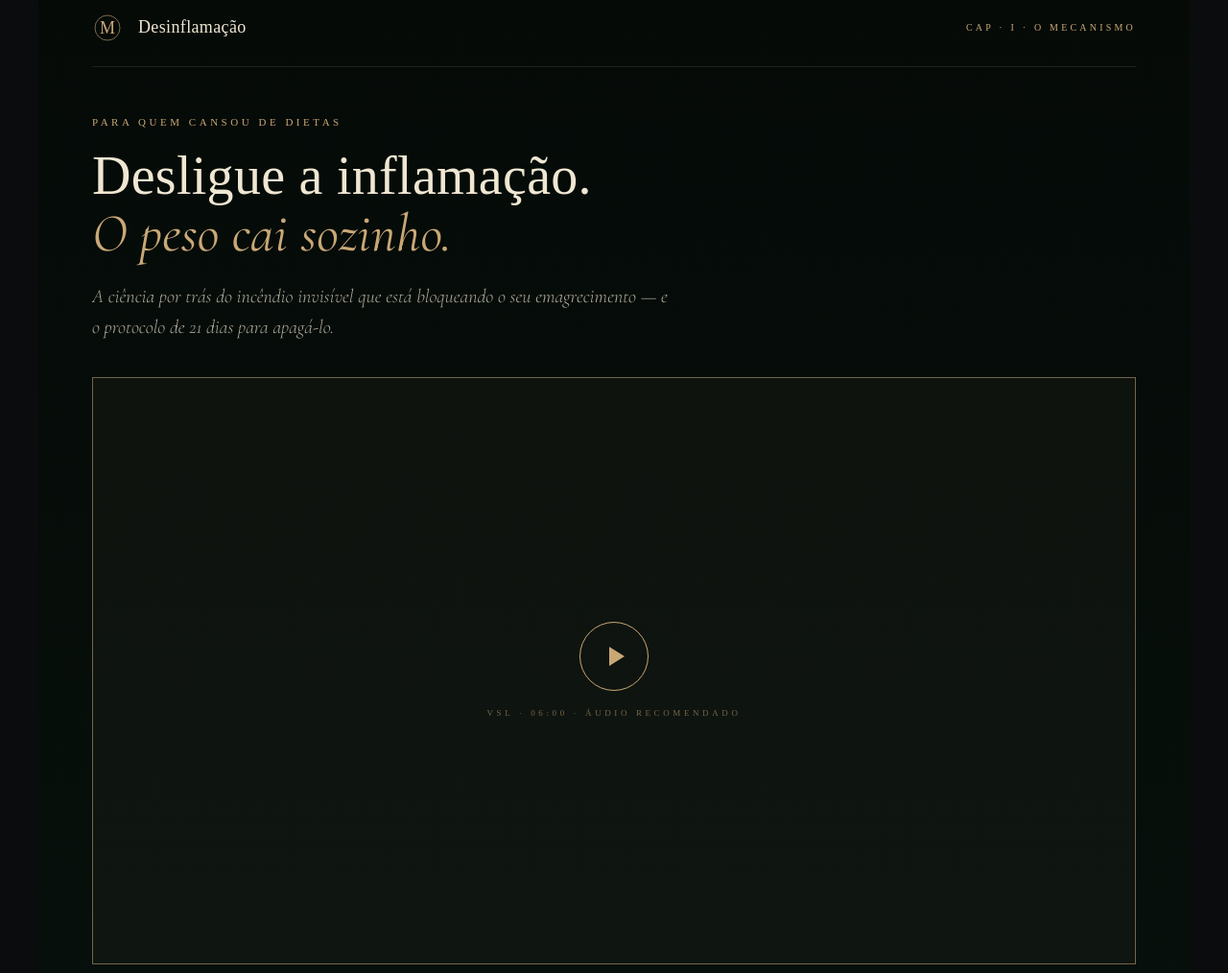
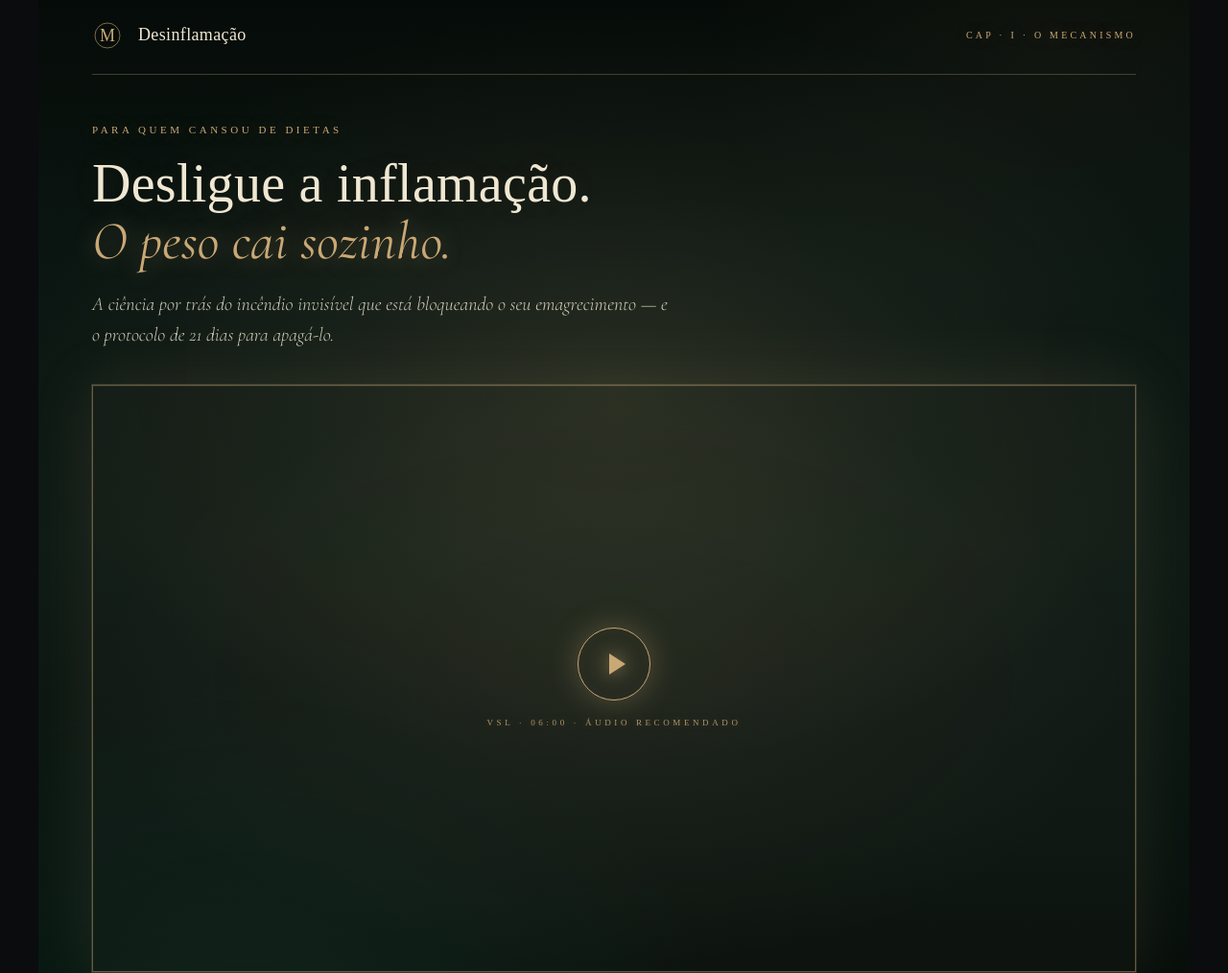
Before and after one commit to CfBerlim/Metodo-desinflama-o-pro, a plain HTML site: page identity/styleguide.html in a window 1280 px wide. Shown: the part 3140-4154 px from the top of the page at 96% size. Drawn offline with nearby package versions, Linux system fonts and the light colour scheme; a web font is replaced by a local one.

Commit message:
feat(apothecary): atmosfera de clinica de longevidade com luz cenica - bg-stage multi-camada, gold glow no video, hairlines luminosos, text-shadow gold em destaques

```diff
--- a/identity/styleguide.html
+++ b/identity/styleguide.html
@@ -186,18 +186,49 @@
     }
 
     /* === Section: Apothecary === */
+    /*
+       Atmosfera de clínica de longevidade de elite.
+       3 camadas de luz: glow gold central (atrás do vídeo) +
+       luz emerald inferior-esquerda + gradient warm vertical.
+       Hairlines em ouro luminoso, glow no vídeo, text-shadow gold em destaques.
+    */
     #apothecary .stage {
-      background: linear-gradient(180deg, var(--bg-deep) 0%, var(--bg-primary) 100%);
+      background: var(--bg-stage);
       color: var(--text-primary);
-      padding: 48px 56px 56px;
+      padding: 56px 56px 64px;
       border-radius: var(--radius-card);
-      min-height: 580px;
+      min-height: 640px;
+      position: relative;
+      overflow: hidden;
+    }
+    /* Hairline gold luminoso no topo */
+    #apothecary .stage::before {
+      content: '';
+      position: absolute; top: 0; left: 0; right: 0;
+      height: 1px;
+      background: linear-gradient(90deg,
+        transparent 5%,
+        rgba(201, 168, 118, 0.55) 50%,
+        transparent 95%);
+      pointer-events: none;
+    }
+    /* Hairline gold mais discreto na base */
+    #apothecary .stage::after {
+      content: '';
+      position: absolute; bottom: 0; left: 0; right: 0;
+      height: 1px;
+      background: linear-gradient(90deg,
+        transparent 15%,
+        rgba(201, 168, 118, 0.22) 50%,
+        transparent 85%);
+      pointer-events: none;
     }
     #apothecary .top-bar {
       display: flex; justify-content: space-between; align-items: center;
       padding-bottom: 24px;
-      border-bottom: 1px solid var(--hairline);
+      border-bottom: 1px solid rgba(201, 168, 118, 0.30);
       margin-bottom: 48px;
+      position: relative; z-index: 1;
     }
     #apothecary .mini-lockup {
       display: flex; align-items: center; gap: 16px;
@@ -206,53 +237,79 @@
     #apothecary .nav-meta {
       font-family: var(--font-marca); font-size: 10px;
       letter-spacing: 0.32em; color: var(--accent);
+      text-shadow: 0 0 16px rgba(201, 168, 118, 0.35);
     }
     #apothecary .eyebrow-vsl {
       font-family: var(--font-marca); font-size: 11px;
       letter-spacing: 0.32em; color: var(--accent);
       margin-bottom: 18px;
+      text-shadow: 0 0 18px rgba(201, 168, 118, 0.4);
+      position: relative; z-index: 1;
     }
     #apothecary .h1-vsl {
       font-family: var(--font-display); font-weight: 400;
       font-size: 56px; line-height: 1.05;
       margin-bottom: 20px; letter-spacing: 0.005em;
+      text-shadow: 0 0 32px rgba(201, 168, 118, 0.10);
+      position: relative; z-index: 1;
     }
     #apothecary .h1-vsl em {
       font-family: var(--font-editorial); font-style: italic;
       color: var(--accent);
+      text-shadow: 0 0 24px rgba(201, 168, 118, 0.45);
     }
     #apothecary .lede-vsl {
       font-family: var(--font-editorial); font-style: italic;
       font-size: 20px; line-height: 1.6;
-      color: var(--text-muted); margin-bottom: 36px; max-width: 600px;
+      color: rgba(239, 231, 210, 0.85);
+      margin-bottom: 36px; max-width: 600px;
+      position: relative; z-index: 1;
     }
     #apothecary .video-frame {
-      background: rgba(201,168,118,0.04);
-      border: 1px solid var(--accent-muted);
+      background:
+        radial-gradient(ellipse at 50% 50%,
+          rgba(201, 168, 118, 0.08) 0%,
+          transparent 70%),
+        rgba(201, 168, 118, 0.025);
+      border: 1px solid rgba(201, 168, 118, 0.45);
       aspect-ratio: 16/9;
       display: flex; flex-direction: column; align-items: center; justify-content: center;
       gap: 16px;
+      box-shadow:
+        0 0 64px rgba(201, 168, 118, 0.12),
+        0 0 0 1px rgba(201, 168, 118, 0.18),
+        inset 0 1px 0 rgba(239, 231, 210, 0.06);
+      position: relative; z-index: 1;
     }
     #apothecary .play-circle {
-      width: 72px; height: 72px; border-radius: 50%;
+      width: 76px; height: 76px; border-radius: 50%;
       border: 1px solid var(--accent);
       display: flex; align-items: center; justify-content: center;
+      background: radial-gradient(circle,
+        rgba(201, 168, 118, 0.10) 0%,
+        transparent 70%);
+      box-shadow:
+        0 0 32px rgba(201, 168, 118, 0.32),
+        inset 0 0 12px rgba(201, 168, 118, 0.08);
     }
     #apothecary .play-circle::after {
       content: ''; width: 0; height: 0;
-      border-left: 16px solid var(--accent);
-      border-top: 10px solid transparent;
-      border-bottom: 10px solid transparent;
+      border-left: 17px solid var(--accent);
+      border-top: 11px solid transparent;
+      border-bottom: 11px solid transparent;
       margin-left: 6px;
+      filter: drop-shadow(0 0 8px rgba(201, 168, 118, 0.45));
     }
     #apothecary .video-meta {
       font-family: var(--font-marca); font-size: 9px;
-      letter-spacing: 0.4em; color: var(--accent-muted);
+      letter-spacing: 0.4em; color: rgba(201, 168, 118, 0.85);
+      text-shadow: 0 0 10px rgba(201, 168, 118, 0.3);
     }
     #apothecary .lock-note {
-      margin-top: 22px; text-align: center;
+      margin-top: 24px; text-align: center;
       font-family: var(--font-editorial); font-style: italic;
-      font-size: 13px; color: var(--accent-muted);
+      font-size: 13px; color: rgba(201, 168, 118, 0.78);
+      position: relative; z-index: 1;
     }
 
     /* === Section: Botanique === */
--- a/identity/tokens.css
+++ b/identity/tokens.css
@@ -65,6 +65,10 @@
 
   --logo-accent: #A88B4A;
   --logo-text: #EBE3D0;
+
+  /* Atmosfera de stage — em Heritage não há gradient, é cor sólida cerimonial */
+  --bg-stage: var(--bg-primary);
+  --ambient-glow: 0 0 32px rgba(168, 139, 74, 0.18);
 }
 
 /* ==========================================================================
@@ -78,10 +82,39 @@
   --text-muted: rgba(239, 231, 210, 0.72);
   --accent: #C9A876;
   --accent-muted: rgba(201, 168, 118, 0.55);
-  --hairline: rgba(201, 168, 118, 0.14);
+  --hairline: rgba(201, 168, 118, 0.30);
 
   --logo-accent: #C9A876;
   --logo-text: #EFE7D2;
+
+  /*
+     Atmosfera de stage — clínica de longevidade de elite.
+     3 camadas de luz sobre gradient warm vertical:
+       1. Glow gold central (atrás do conteúdo principal — ex: VSL player)
+       2. Luz emerald inferior-esquerda (atmosfera quente-fria)
+       3. Sutil acento gold superior-direito (highlight cinematográfico)
+     Hairline foi 0.14 → 0.30 pra dar mais presença ao ouro nos divisores.
+  */
+  --bg-stage:
+    radial-gradient(ellipse 75% 50% at 50% 38%,
+      rgba(201, 168, 118, 0.14) 0%,
+      rgba(201, 168, 118, 0.05) 38%,
+      transparent 68%),
+    radial-gradient(ellipse 65% 55% at 18% 100%,
+      rgba(15, 61, 46, 0.42) 0%,
+      transparent 65%),
+    radial-gradient(ellipse 50% 40% at 88% 8%,
+      rgba(201, 168, 118, 0.05) 0%,
+      transparent 60%),
+    linear-gradient(180deg,
+      #050A07 0%,
+      #0B1612 28%,
+      #0F1B15 52%,
+      #0A1410 78%,
+      #060B08 100%);
+
+  --ambient-glow: 0 0 64px rgba(201, 168, 118, 0.12);
+  --ambient-text-glow: 0 0 24px rgba(201, 168, 118, 0.45);
 }
 
 /* ==========================================================================
@@ -99,6 +132,10 @@
 
   --logo-accent: #9C7C42;
   --logo-text: #1F3D2E;
+
+  /* Em Botanique o stage é parchment puro — livro de luxo, sem efeitos cinematográficos */
+  --bg-stage: var(--bg-primary);
+  --ambient-glow: none;
 }
 
 /* ==========================================================================
```
Also changed, not shown: docs/superpowers/specs/2026-05-07-identidade-visual-bio-premium-design.md (+62 -7 lines).
